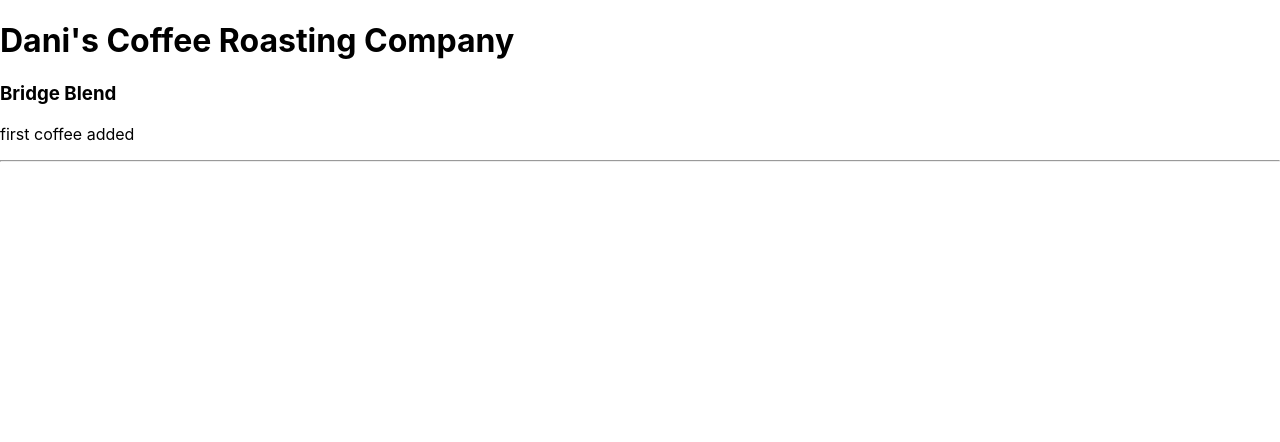
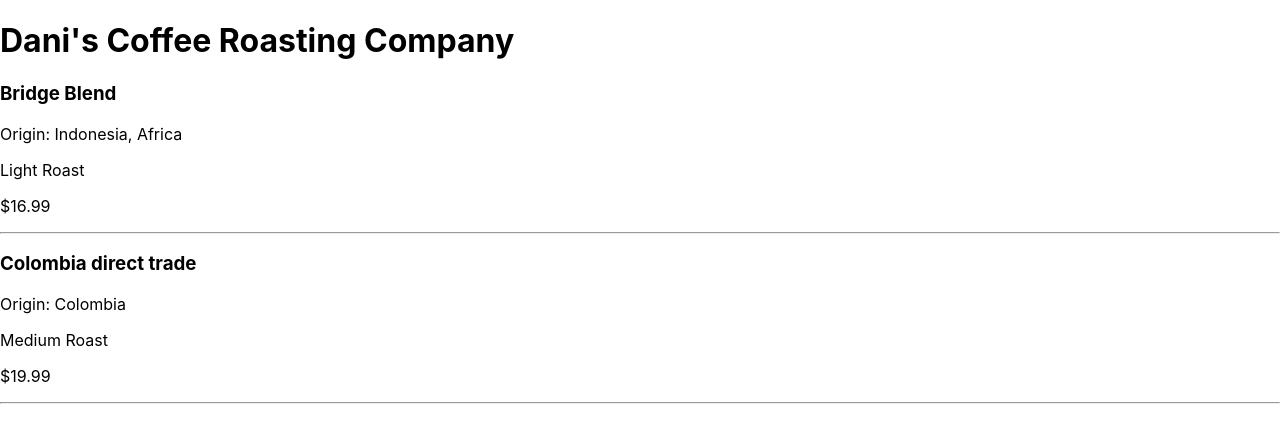
Before and after one commit to DaniS91/Coffee-Inventory-Project, a React (Create React App) app: page / in a window 1280 px wide. Shown: the top 442 px of the page. Built offline with nearby package versions, Linux system fonts and the light colour scheme.

Commit message:
Test adding props to from coffeelist to coffee

```diff
--- a/src/components/Coffee.js
+++ b/src/components/Coffee.js
@@ -1,11 +1,12 @@
 import React from "react";
 
-function Coffee(){
-  const name = "Bridge Blend";
+function Coffee(props){
   return (
     <React.Fragment>
-      <h3>{name}</h3>
-      <p>first coffee added</p>
+      <h3>{props.name}</h3>
+      <p>Origin: {props.origin}</p>
+      <p>{props.roast}</p>
+      <p>{props.price}</p>
       <hr/>
     </React.Fragment>
   );
--- a/src/components/CoffeeList.js
+++ b/src/components/CoffeeList.js
@@ -3,7 +3,20 @@ import Coffee from "./Coffee";
 
 function CoffeeList(){
   return (
-    <Coffee />
+    <>
+    <Coffee
+      name="Bridge Blend"
+      roast="Light Roast"
+      origin="Indonesia, Africa"
+      price="$16.99"
+      />
+      <Coffee
+      name="Colombia direct trade"
+      roast="Medium Roast"
+      origin="Colombia"
+      price="$19.99"
+      />
+      </>
   );
 }
 
```
